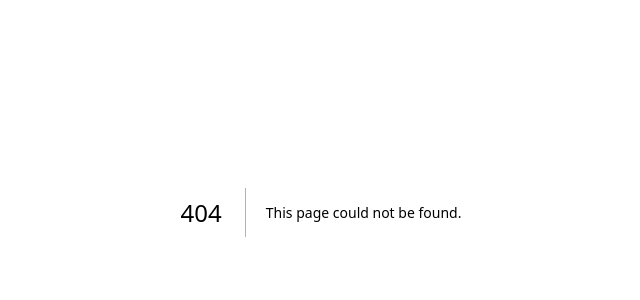
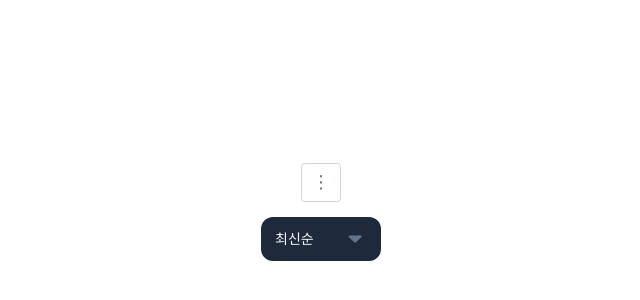
Before and after one commit to mingmi9/fe11-part4-team1-coworkers, a Next.js app: page /dropdown-test in a window 1280 px wide. Before the commit this address had no page. Shown: the part 188-488 px from the top of the page, without its empty margins (319-959 px from the left). Built offline with nearby package versions, Linux system fonts and the light colour scheme; a web font is replaced by a local one.

Commit message:
feat: 공통 드롭다운 컴포넌트 구현, 테스트 페이지 작업

```diff
--- /dev/null
+++ b/app/_components/common/Dropdown.tsx
@@ -0,0 +1,95 @@
+'use client';
+
+import { ReactNode } from 'react';
+import useDropdown from '@/_hooks/useDropdown';
+
+// 드롭다운
+interface DropdownProps {
+  children: (props: {
+    isOpen: boolean;
+    toggleDropdown: () => void;
+  }) => ReactNode;
+}
+
+const Dropdown = ({ children }: DropdownProps) => {
+  const { isOpen, toggleDropdown, dropdownRef } = useDropdown();
+
+  return (
+    <div ref={dropdownRef} className="relative">
+      {children({ isOpen, toggleDropdown })}
+    </div>
+  );
+};
+
+// 드롭다운 버튼
+interface DropdownButtonProps {
+  children: ReactNode;
+  className?: string;
+  onClick: () => void;
+}
+
+const DropdownButton = ({
+  children,
+  className,
+  onClick,
+}: DropdownButtonProps) => (
+  <button type="button" onClick={onClick} className={className}>
+    {children}
+  </button>
+);
+
+// 드롭다운 메뉴
+interface DropdownMenuProps {
+  children: ReactNode;
+  boxClass?: string;
+  contClass?: string;
+  isOpen: boolean;
+}
+
+const DropdownMenu = ({
+  children,
+  boxClass,
+  contClass,
+  isOpen,
+}: DropdownMenuProps) => (
+  <>
+    {isOpen && (
+      <div
+        className={`absolute z-10 overflow-hidden rounded-[0.8rem] border border-background-secondary bg-background-secondary text-text-primary tablet:rounded-[1.2rem] ${boxClass}`}
+      >
+        <ul className={`flex flex-col ${contClass}`}>{children}</ul>
+      </div>
+    )}
+  </>
+);
+
+// 드롭다운 아이템
+interface DropdownItemProps {
+  children: ReactNode;
+  className?: string;
+  onClick?: () => void;
+  toggleDropdown: () => void;
+}
+
+const DropdownItem = ({
+  children,
+  className,
+  onClick,
+  toggleDropdown,
+}: DropdownItemProps) => (
+  <li
+    className={`flex h-[4rem] w-full cursor-pointer items-center px-[0.8rem] py-[0.4rem] transition-colors hover:bg-background-tertiary tablet:px-[1.6rem] ${className}`}
+    onClick={() => {
+      onClick?.();
+      toggleDropdown();
+    }}
+  >
+    {children}
+  </li>
+);
+
+Dropdown.Item = DropdownItem;
+Dropdown.Menu = DropdownMenu;
+Dropdown.Button = DropdownButton;
+
+export default Dropdown;
--- /dev/null
+++ b/app/_hooks/useDropdown.ts
@@ -0,0 +1,33 @@
+import { useState, useEffect, useRef } from 'react';
+
+const useDropdown = () => {
+  const [isOpen, setIsOpen] = useState(false);
+  const dropdownRef = useRef<HTMLDivElement | null>(null);
+
+  // 드롭다운 토글
+  const toggleDropdown = () => {
+    setIsOpen((prev) => !prev);
+  };
+
+  // 바깥 영역 클릭 시 닫기
+  const closeDropdown = (e: MouseEvent) => {
+    if (
+      dropdownRef.current &&
+      !dropdownRef.current.contains(e.target as Node)
+    ) {
+      setIsOpen(false);
+    }
+  };
+
+  // 바깥 클릭 감지
+  useEffect(() => {
+    document.addEventListener('click', closeDropdown);
+    return () => {
+      document.removeEventListener('click', closeDropdown);
+    };
+  }, []);
+
+  return { isOpen, toggleDropdown, dropdownRef };
+};
+
+export default useDropdown;
--- /dev/null
+++ b/app/dropdown-test/page.tsx
@@ -0,0 +1,109 @@
+'use client';
+
+import React, { useState } from 'react';
+import Dropdown from '../_components/common/Dropdown';
+import Image from 'next/image';
+
+const DropdownPage = () => {
+  const [selectedOption, setSelectedOption] = useState<string>('최신순');
+
+  const handleSelect = (value: string) => {
+    setSelectedOption(value);
+    console.log('선택:', value);
+  };
+
+  return (
+    <div className="flex h-screen flex-col items-center justify-center space-y-6">
+      {/* 버튼형 드롭다운 예시 */}
+      <Dropdown>
+        {({ isOpen, toggleDropdown }) => (
+          <>
+            <Dropdown.Button onClick={toggleDropdown}>
+              <div className="rounded-md border border-gray-300 bg-white px-4 py-2 text-lg text-text-default transition-colors hover:bg-gray-100">
+                ⋮
+              </div>
+            </Dropdown.Button>
+            <Dropdown.Menu
+              isOpen={isOpen}
+              boxClass="right-0"
+              contClass="w-[13.5rem] text-sm tablet:text-base"
+            >
+              <Dropdown.Item
+                toggleDropdown={toggleDropdown}
+                onClick={() => handleSelect('마이 히스토리')}
+                className="justify-center"
+              >
+                마이 히스토리
+              </Dropdown.Item>
+              <Dropdown.Item
+                toggleDropdown={toggleDropdown}
+                onClick={() => handleSelect('계정 설정')}
+                className="justify-center"
+              >
+                계정 설정
+              </Dropdown.Item>
+              <Dropdown.Item
+                toggleDropdown={toggleDropdown}
+                onClick={() => handleSelect('팀 참여')}
+                className="justify-center"
+              >
+                팀 참여
+              </Dropdown.Item>
+              <Dropdown.Item
+                toggleDropdown={toggleDropdown}
+                onClick={() => handleSelect('로그아웃')}
+                className="justify-center"
+              >
+                로그아웃
+              </Dropdown.Item>
+            </Dropdown.Menu>
+          </>
+        )}
+      </Dropdown>
+
+      {/* 셀렉트형 드롭다운 예시*/}
+      <Dropdown>
+        {({ isOpen, toggleDropdown }) => (
+          <>
+            <Dropdown.Button onClick={toggleDropdown}>
+              <div
+                className={`${
+                  isOpen ? 'bg-background-tertiary' : 'bg-background-secondary'
+                } flex w-[9.4rem] items-center justify-between rounded-[0.8rem] px-[1.4rem] py-[1rem] text-xs text-text-primary tablet:w-[12rem] tablet:rounded-[1.2rem] tablet:text-sm`}
+              >
+                {selectedOption}
+                <Image
+                  src="/icons/toggle.svg"
+                  alt=""
+                  width={24}
+                  height={24}
+                  className="ml-2"
+                />
+              </div>
+            </Dropdown.Button>
+            <Dropdown.Menu
+              isOpen={isOpen}
+              boxClass="w-full top-[5.2rem]"
+              contClass="text-xs tablet:text-sm"
+            >
+              <Dropdown.Item
+                toggleDropdown={toggleDropdown}
+                onClick={() => handleSelect('최신순')}
+              >
+                최신순
+              </Dropdown.Item>
+              <Dropdown.Item
+                toggleDropdown={toggleDropdown}
+                onClick={() => handleSelect('인기순')}
+              >
+                인기순
+              </Dropdown.Item>
+            </Dropdown.Menu>
+          </>
+        )}
+      </Dropdown>
+    </div>
+  );
+};
+
+export default DropdownPage;
--- a/tsconfig.json
+++ b/tsconfig.json
@@ -32,6 +32,6 @@
       "@icons/*": ["./public/icons/*"]
     }
   },
-  "include": ["next-env.d.ts", "**/*.ts", "**/*.tsx", ".next/types/**/*.ts"],
+  "include": ["next-env.d.ts", "**/*.ts", "**/*.tsx", ".next/types/**/*.ts", "app/_components/dropdown/dropdown"],
   "exclude": ["node_modules"]
 }
```
